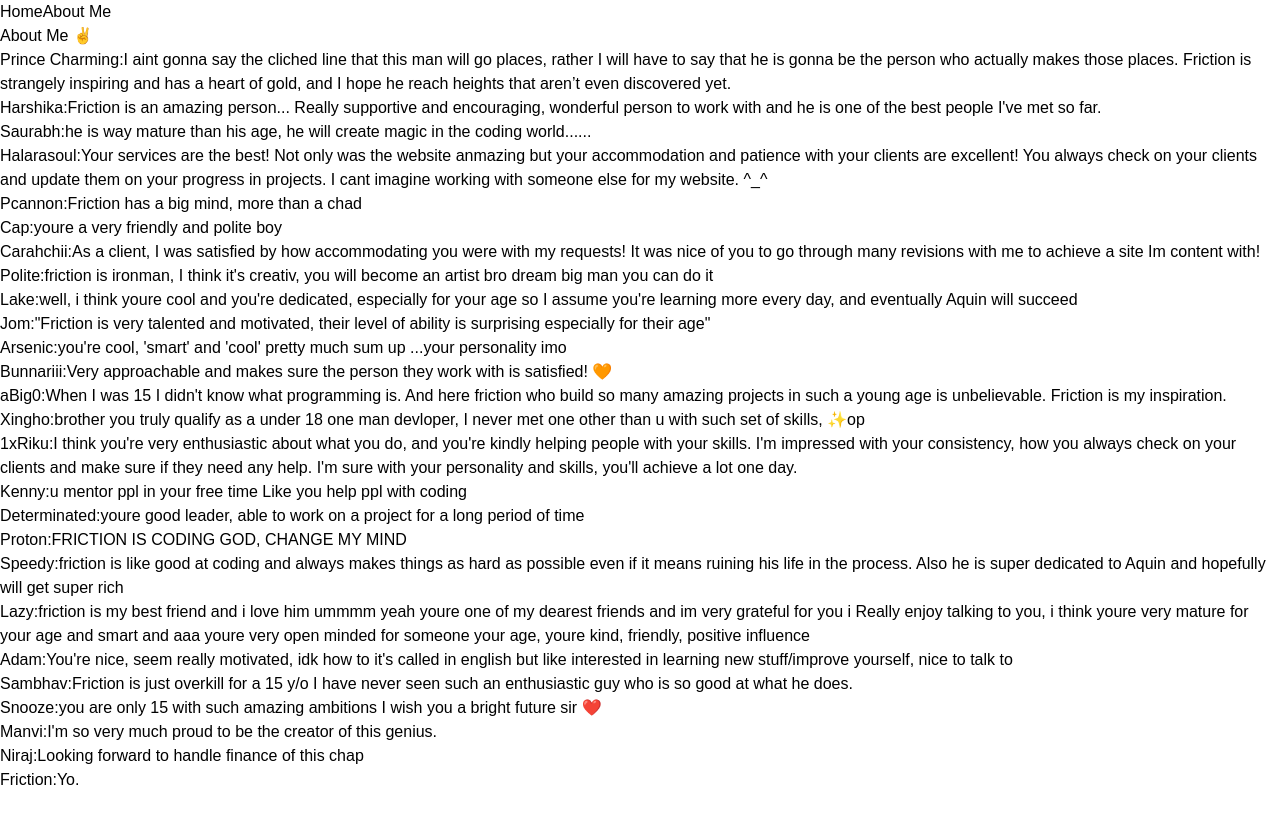
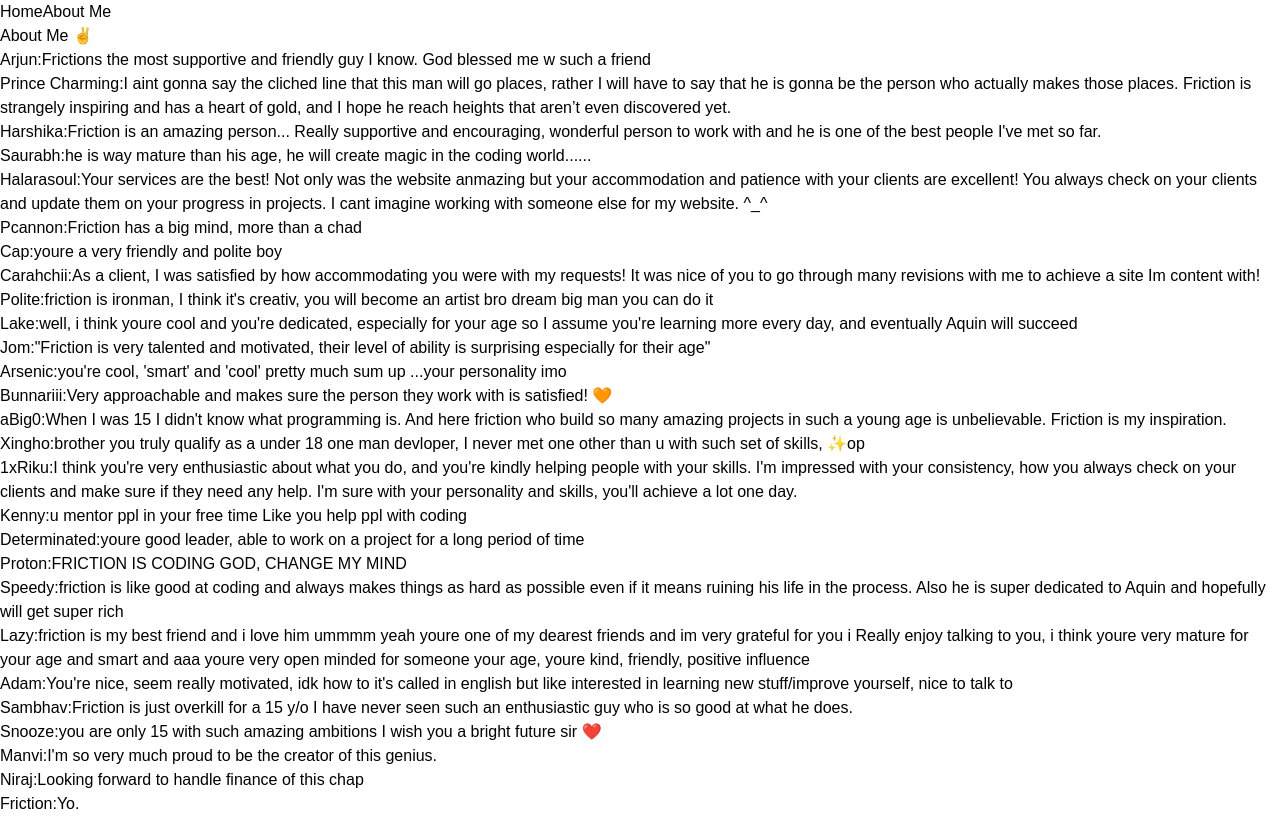
Before and after one commit to Fresh4774/Friction, a Next.js app: page /guestbook in a window 1280 px wide. Built offline with nearby package versions, Linux system fonts and the light colour scheme.

Commit message:
arjun line update

```diff
--- a/app/guestbook/page.tsx
+++ b/app/guestbook/page.tsx
@@ -8,6 +8,13 @@ export default function GuestbookPage() {
       </h1>
       <Suspense>
       <div className="flex flex-col space-y-1 mb-4 gap-4">
+
+      <div className="w-full text-sm break-words">
+        <span className="text-neutral-600 dark:text-neutral-400 mr-1">
+        Arjun:
+        </span>
+        Frictions the most supportive and friendly guy I know. God blessed me w such a friend
+      </div>
 
       <div className="w-full text-sm break-words">
         <span className="text-neutral-600 dark:text-neutral-400 mr-1">
```
